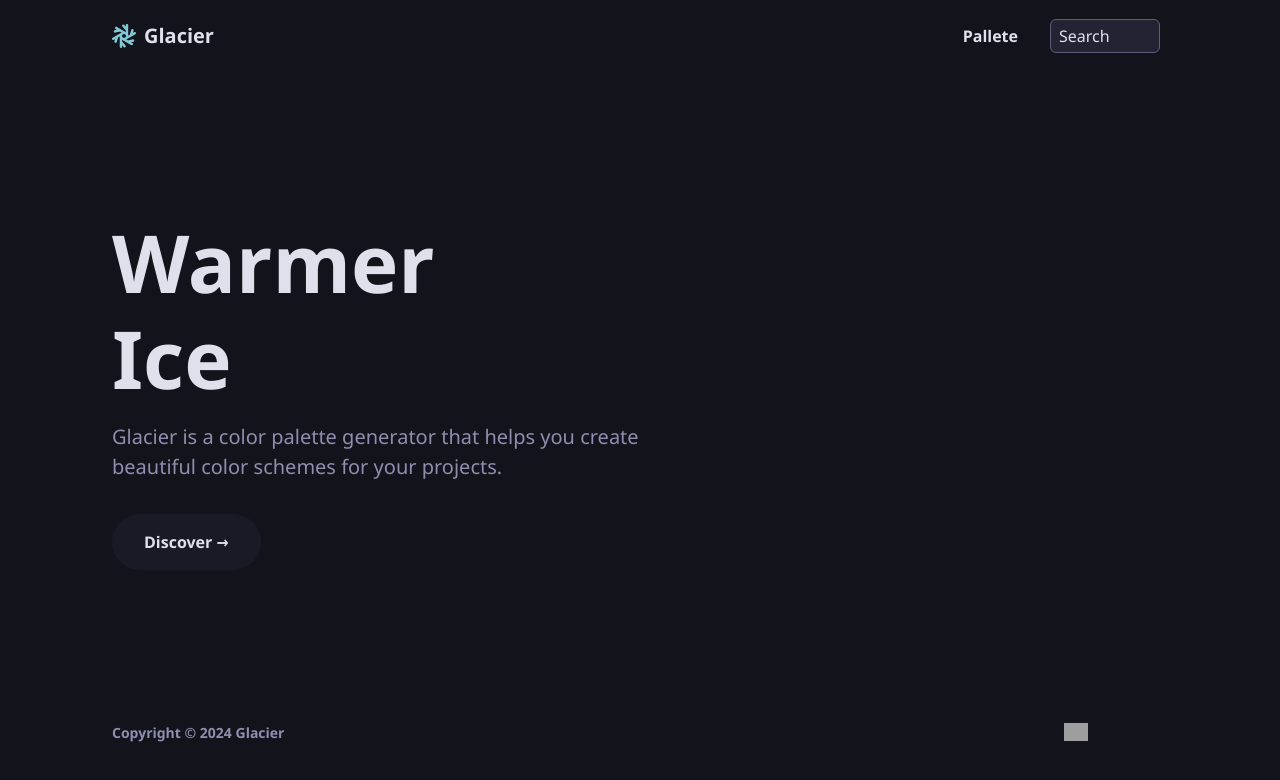
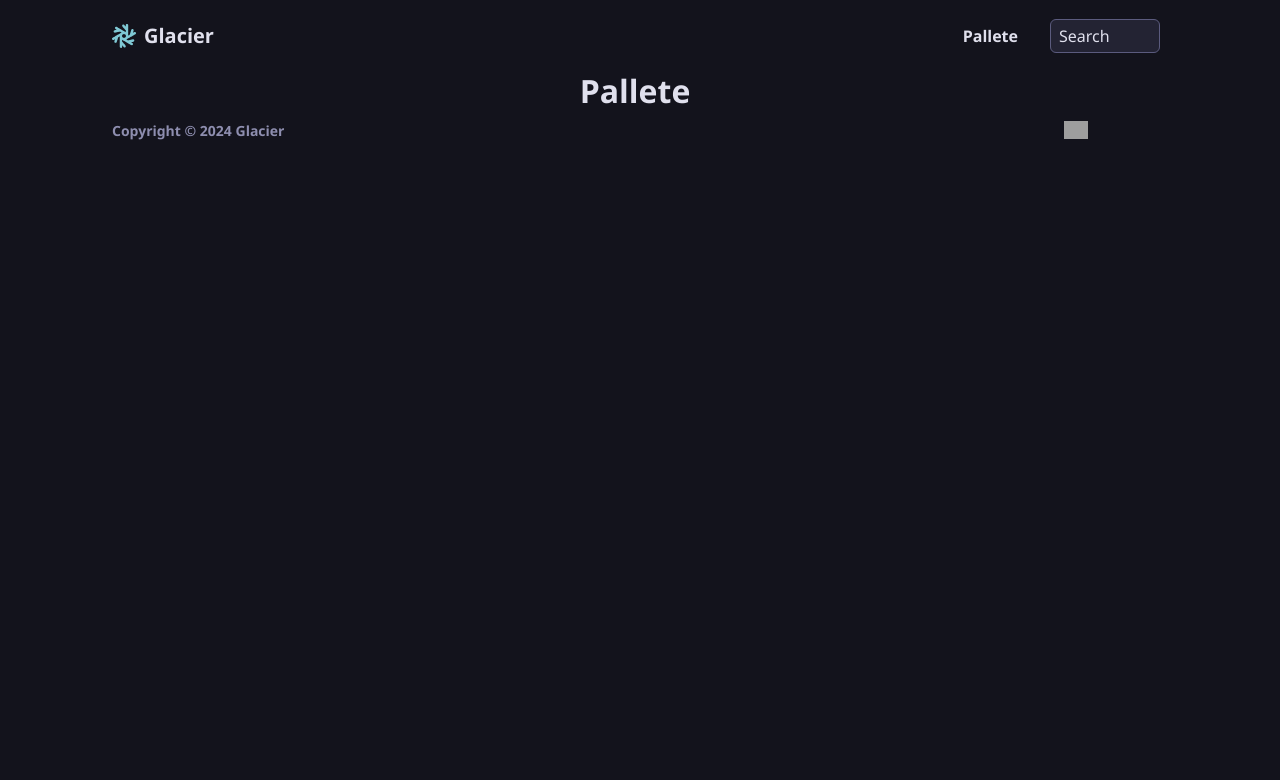
Before and after one commit to kuzanf3b/glacier, a Vue app: page /pallete in a window 1280 px wide. Shown: the top 780 px of the page. Built offline with nearby package versions, Linux system fonts and the light colour scheme; grey boxes are pictures that could not be loaded.

Commit message:
feat: Initialize Vue 3 project with router, Home, and Pallete components.

```diff
--- a/src/App.vue
+++ b/src/App.vue
@@ -1,11 +1,10 @@
 <script setup lang="ts">
 import Navbar from './components/Navbar.vue'
-import Home from './components/Home.vue'
 import Footer from './components/Footer.vue'
 </script>
 
 <template>
   <Navbar />
-  <Home />
+  <router-view />
   <Footer />
 </template>
--- a/src/components/Home.vue
+++ b/src/components/Home.vue
@@ -6,7 +6,7 @@
   <div class="home">
     <h1>Warmer Ice</h1>
     <p>Glacier is a color palette generator that helps you create beautiful color schemes for your projects.</p>
-    <a href="/pallete" class="btn">Discover →</a>
+    <router-link to="/pallete" class="btn">Discover →</router-link>
   </div>
 </template>
 
@@ -34,7 +34,7 @@
     margin-bottom: $spacing-xl;
   }
 
-  a {
+  .btn {
     font-weight: $font-weight-semibold;
     color: var(--color-text);
     text-decoration: none;
--- /dev/null
+++ b/src/components/Pallete.vue
@@ -0,0 +1,27 @@
+<script setup lang="ts"></script>
+
+<template>
+    <div class="pallete">
+        <h3>Pallete</h3>
+        <div class="pallete-content">
+            <div class="pallete-item">
+                <div class="pallete-item-color"></div>
+                <div class="pallete-item-name"></div>
+            </div>
+        </div>
+    </div>
+</template>
+
+<style lang="scss">
+
+.pallete {
+    @include flex-center;
+    margin: 0 $spacing-4xl;
+    display: flex;
+    gap: 10px;
+    .pallete-content {
+        flex-direction: column;
+        gap: 10px;
+    }
+}
+</style>
--- a/src/main.ts
+++ b/src/main.ts
@@ -1,5 +1,8 @@
 import { createApp } from "vue";
 import App from "./App.vue";
 import "./assets/scss/main.scss";
+import router from "./router";
 
-createApp(App).mount("#app");
+createApp(App)
+    .use(router)
+    .mount("#app");
--- /dev/null
+++ b/src/router/index.ts
@@ -0,0 +1,21 @@
+import { createRouter, createWebHistory } from "vue-router";
+import Home from "../components/Home.vue";
+import Pallete from "../components/Pallete.vue";
+
+const router = createRouter({
+    history: createWebHistory(),
+    routes: [
+        {
+            path: "/",
+            name: "Home",
+            component: Home,
+        },
+        {
+            path: "/pallete",
+            name: "Pallete",
+            component: Pallete,
+        },
+    ],
+});
+
+export default router;
```
